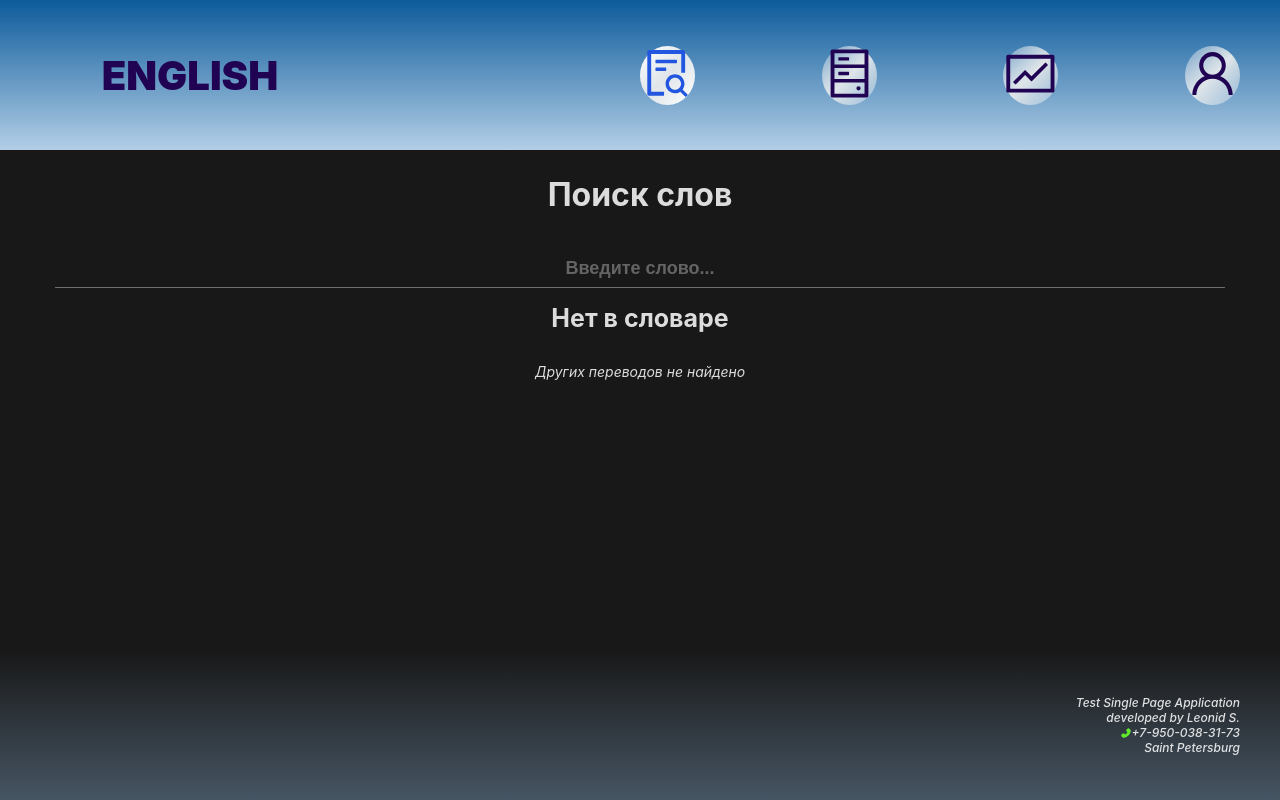
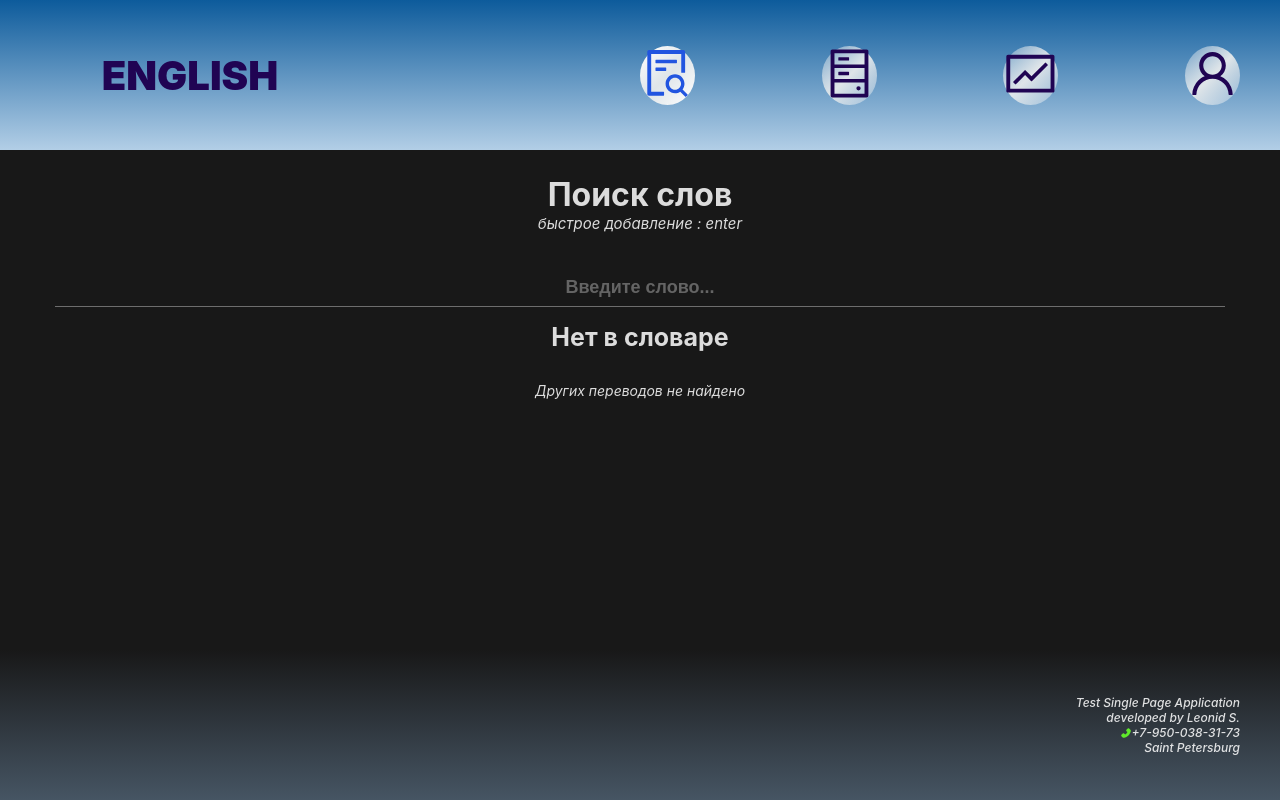
Before and after one commit to AlexCole999/first-project-eng, a React (Create React App) app: page /first-project-eng/addword in a window 1280 px wide. Built offline with nearby package versions, Linux system fonts and the light colour scheme.

Commit message:
Added quickadd subtitle

```diff
--- a/src/components/App/Dashboard/AddWord/AddWord.jsx
+++ b/src/components/App/Dashboard/AddWord/AddWord.jsx
@@ -66,7 +66,14 @@ export default function AddWord() {
 
   return (
     <div>
-      <div style={{ display: 'flex', justifyContent: 'center', marginBottom: '45px' }}><div style={{ fontSize: "32px", fontWeight: "bold" }}>Поиск слов</div></div>
+      <div style={{ display: 'flex', alignItems: 'center', marginBottom: '45px', flexDirection: 'column' }}>
+        <div style={{ fontSize: "32px", fontWeight: "bold" }}>
+          Поиск слов
+        </div>
+        <div style={{ fontStyle: 'italic', fontSize: "15px" }}>
+          быстрое добавление : enter
+        </div>
+      </div>
       <div className="wordSearch">
         <input placeholder='Введите слово...' className={inputState.length ? `wordSearch__input pausedAnimation` : `wordSearch__input runningAnimation`}
           type="text"
```
